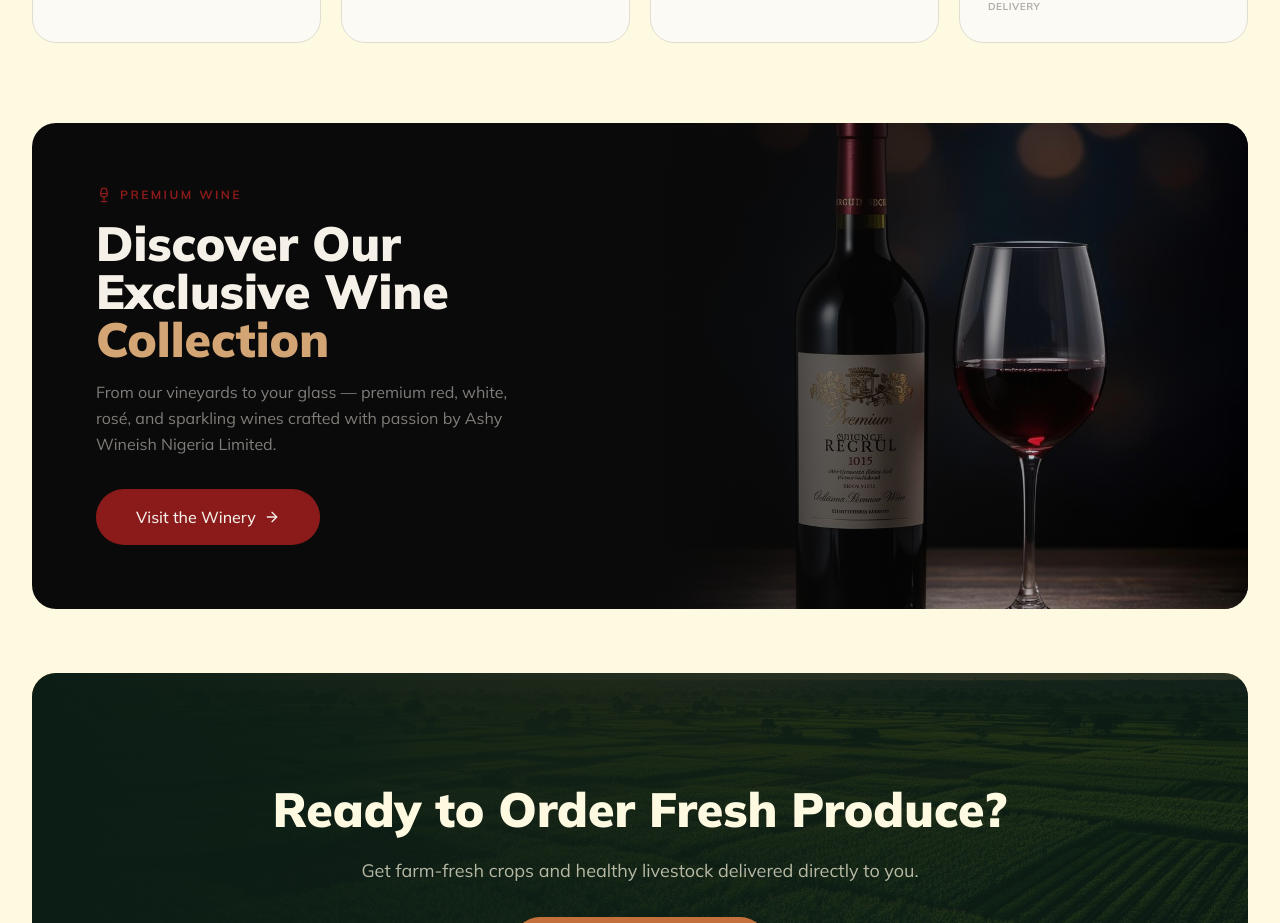
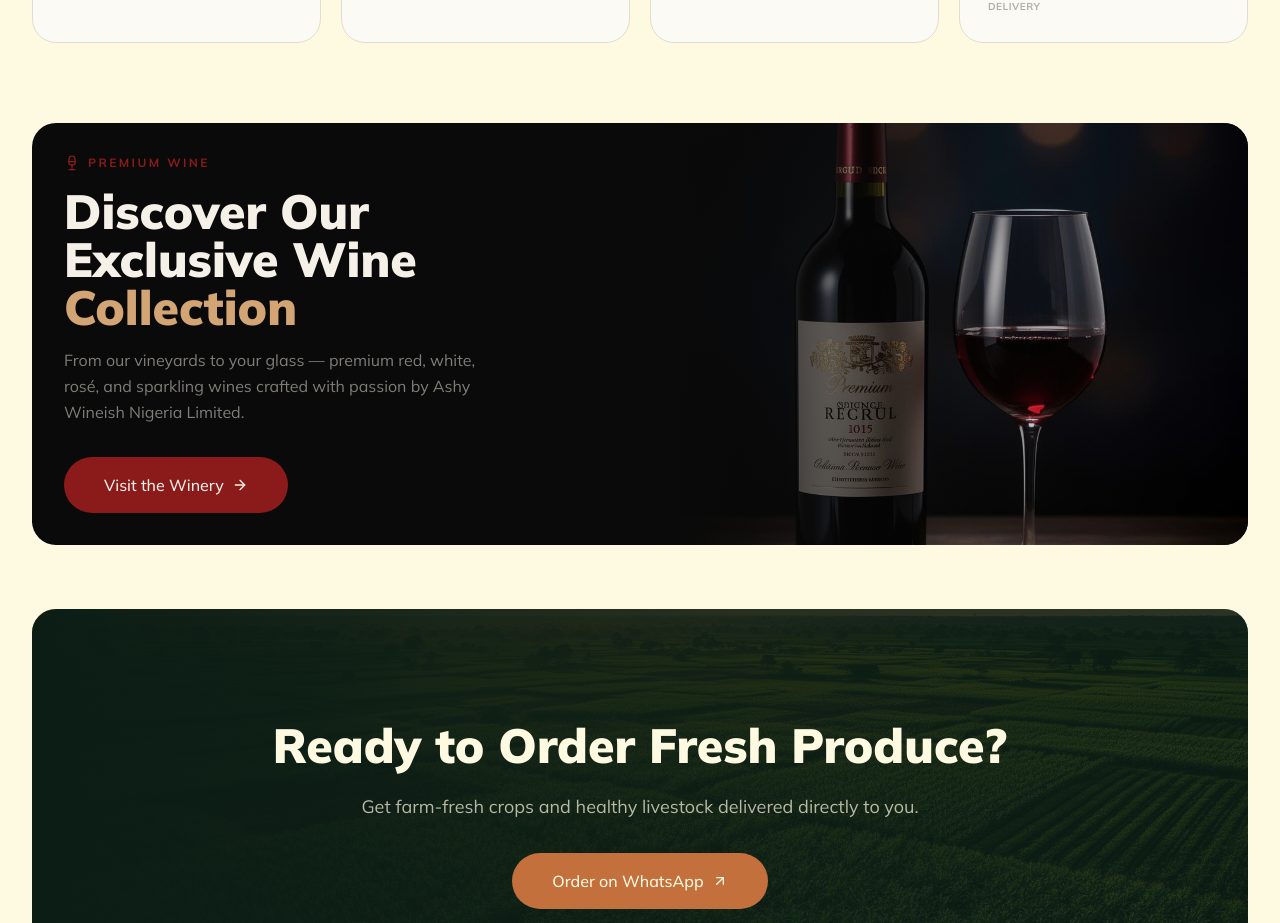
Before and after one commit to Jo-shua09/Ashy_Wineish_Farms, a React (Vite) app: page / in a window 1280 px wide. Shown: the part 2780-3703 px from the top of the page. Built offline with nearby package versions, Linux system fonts and the light colour scheme; the HTML template or start-up script is replaced by a standard one.

Commit message:
`Updated padding values in Index page container and inner div`

```diff
--- a/src/pages/Index.tsx
+++ b/src/pages/Index.tsx
@@ -283,7 +283,7 @@ const Index = () => {
           <div className="container mx-auto px-4 sm:px-6 lg:px-8">
             <div className="relative rounded-3xl overflow-hidden bg-[#0a0a0a]">
               <div className="grid lg:grid-cols-2 items-center">
-                <div className="p-10 lg:p-16">
+                <div className="p-4 lg:p-8">
                   <div className="flex items-center gap-2 mb-4">
                     <Wine className="h-4 w-4 text-[#8B1A1A]" />
                     <span className="text-[#8B1A1A] font-bold text-xs uppercase tracking-[0.2em]">Premium Wine</span>
```
